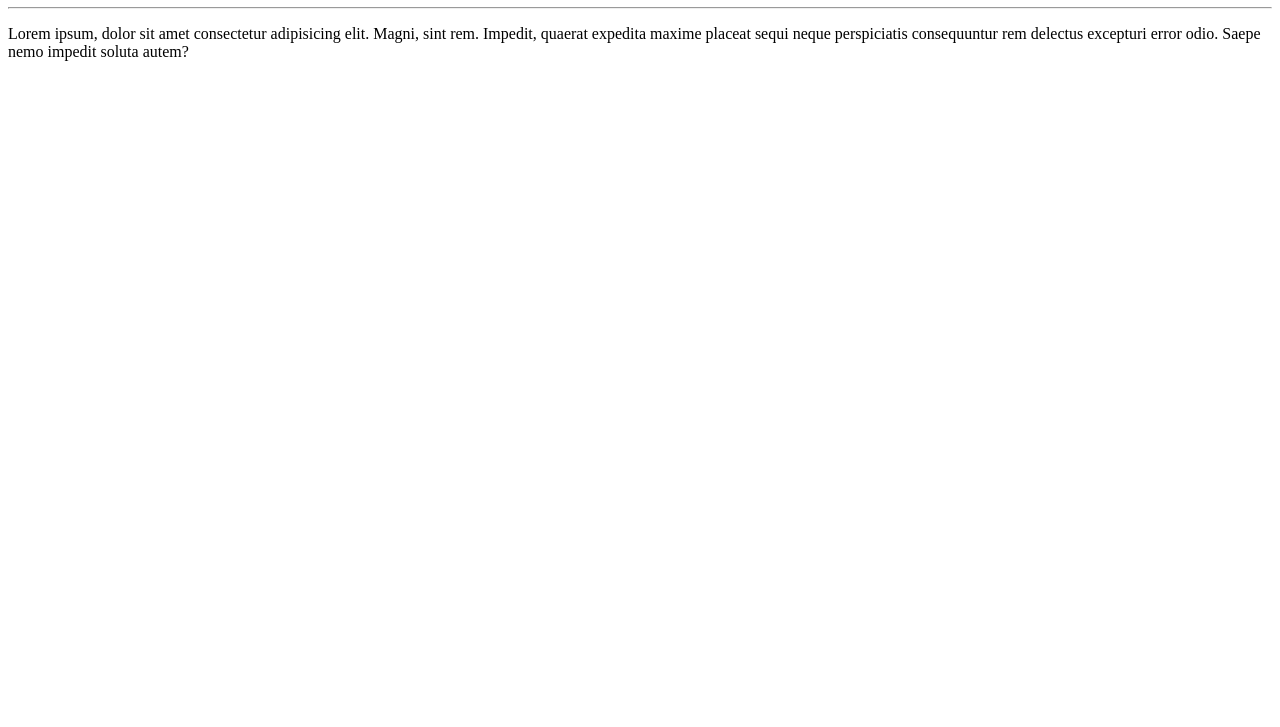
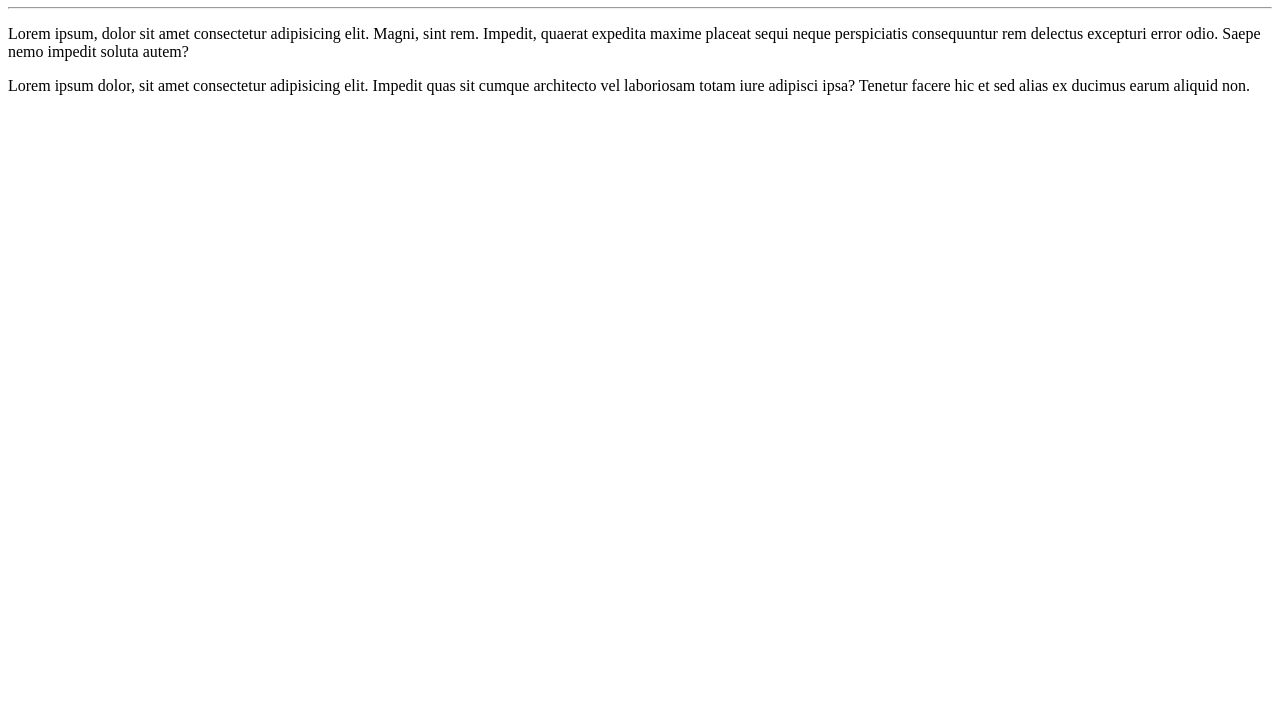
Before and after one commit to Christakisbanza/OlaMundo, a plain HTML site: page site-exemplo/index.html in a window 1280 px wide. Shown: the part 73-800 px from the top of the page. Drawn offline with Linux system fonts and the light colour scheme.

Commit message:
Adicionei um parágrafo

```diff
--- a/site-exemplo/index.html
+++ b/site-exemplo/index.html
@@ -9,5 +9,6 @@
     <h1>Olá, Mundo </h1>
     <hr>
     <p>Lorem ipsum, dolor sit amet consectetur adipisicing elit. Magni, sint rem. Impedit, quaerat expedita maxime placeat sequi neque perspiciatis consequuntur rem delectus excepturi error odio. Saepe nemo impedit soluta autem?</p>
+    <p>Lorem ipsum dolor, sit amet consectetur adipisicing elit. Impedit quas sit cumque architecto vel laboriosam totam iure adipisci ipsa? Tenetur facere hic et sed alias ex ducimus earum aliquid non.</p>
 </body>
 </html>
```
